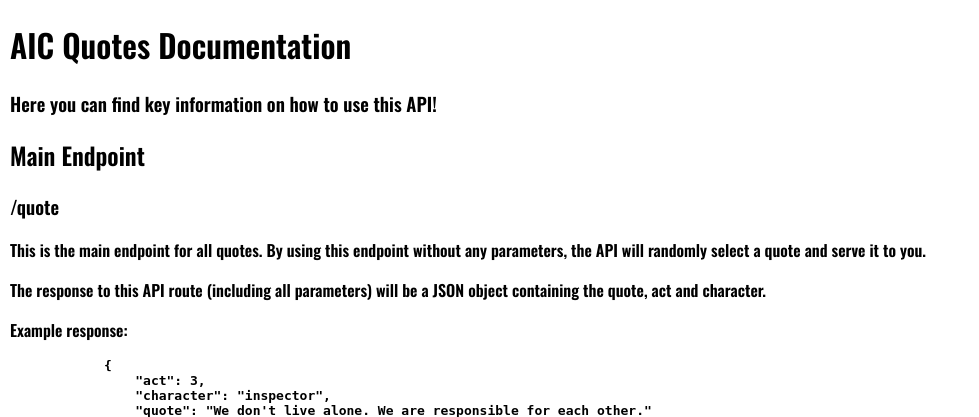
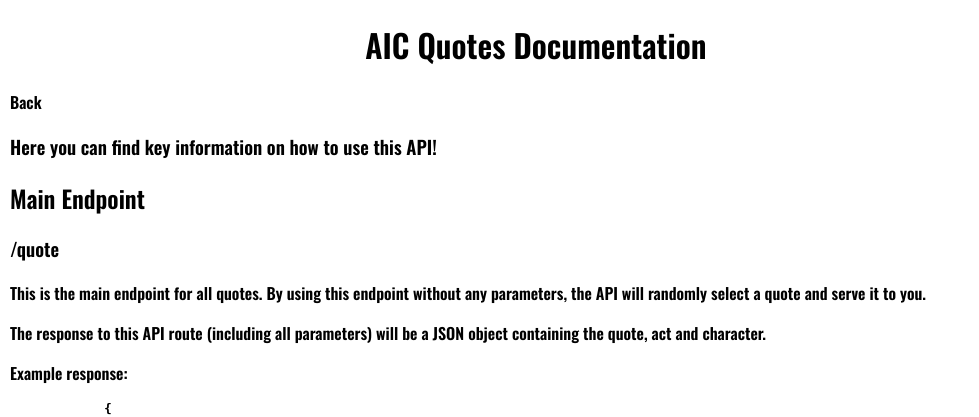
Before and after one commit to SmartSparkCoding/AIC-Quotes, a Flask app: page /docs in a window 1280 px wide. Shown: the top 417 px of the page, without its empty margins (0-979 px from the left). Run offline with Flask 3, Linux system fonts and the light colour scheme.

Commit message:
fix: add back button and styling

```diff
--- a/static/docs-styles.css
+++ b/static/docs-styles.css
@@ -10,3 +10,13 @@ body {
   font-style: normal;
   padding-left: 10px;
 }
+.back-button {
+  text-decoration: none;
+  color: #000;
+  font-weight: 600;
+  margin-bottom: 20px;
+}
+
+h1 {
+  text-align: center;
+}
--- a/templates/docs.html
+++ b/templates/docs.html
@@ -16,6 +16,7 @@
   <body>
     <div class="intro">
       <h1 class="oswald-600">AIC Quotes Documentation</h1>
+      <a href="{{ url_for('/') }}" class="back-button">Back</a>
       <h3>Here you can find key information on how to use this API!</h3>
       <div id="docs-content">
         <h2>Main Endpoint</h2>
```
